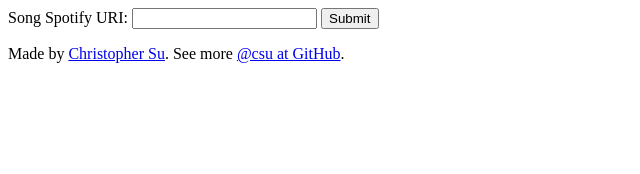
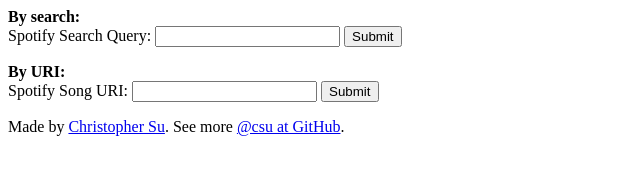
Before and after one commit to csu/PySpotifyControlAPI, a plain HTML site: page static/index.html in a window 1280 px wide. Shown: the whole page, without its empty margins (0-640 px from the left). Drawn offline with Linux system fonts and the light colour scheme.

Commit message:
added search

```diff
--- a/static/index.html
+++ b/static/index.html
@@ -3,8 +3,15 @@
     <title>Spotify Control API GUI</title>
 </head>
 <body>
+<b>By search:</b><br />
 <form class="uriform" name="input" action="/play" method="POST">
-    Song Spotify URI: <input type="text" id="track_uri" name="track_uri">
+    Spotify Search Query: <input type="text" id="track_search" name="track_search">
+    <input type="submit" id="submit" value="Submit">
+</form>
+
+<b>By URI:</b><br />
+<form class="uriform" name="input" action="/play" method="POST">
+    Spotify Song URI: <input type="text" id="track_uri" name="track_uri">
     <input type="submit" id="submit" value="Submit">
 </form>
 <p>Made by <a href="http://christophersu.net/">Christopher Su</a>. See more <a href="https://github.com/csu">@csu at GitHub</a>.<p>
```
Also changed, not shown: 1 other file.
